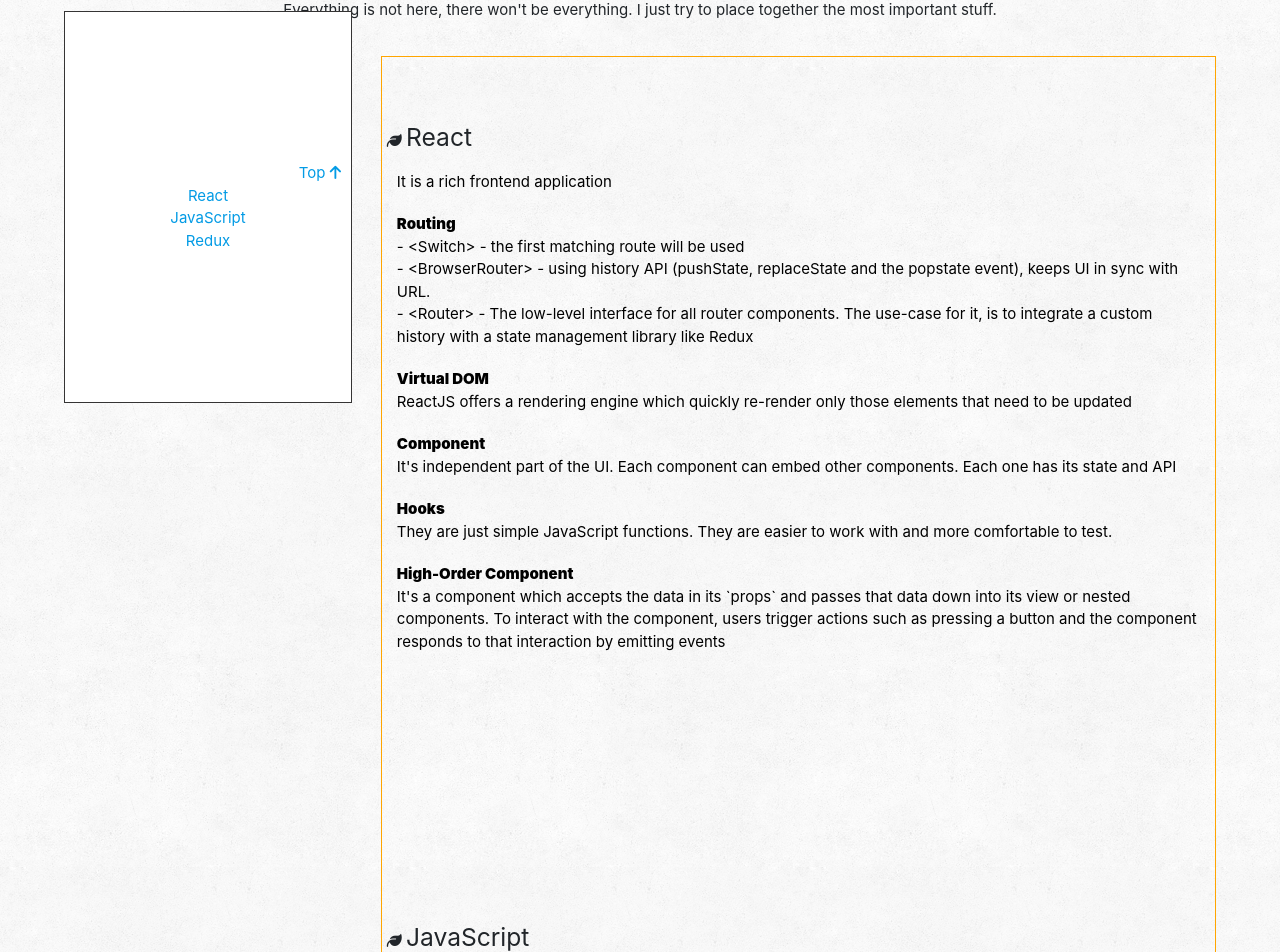
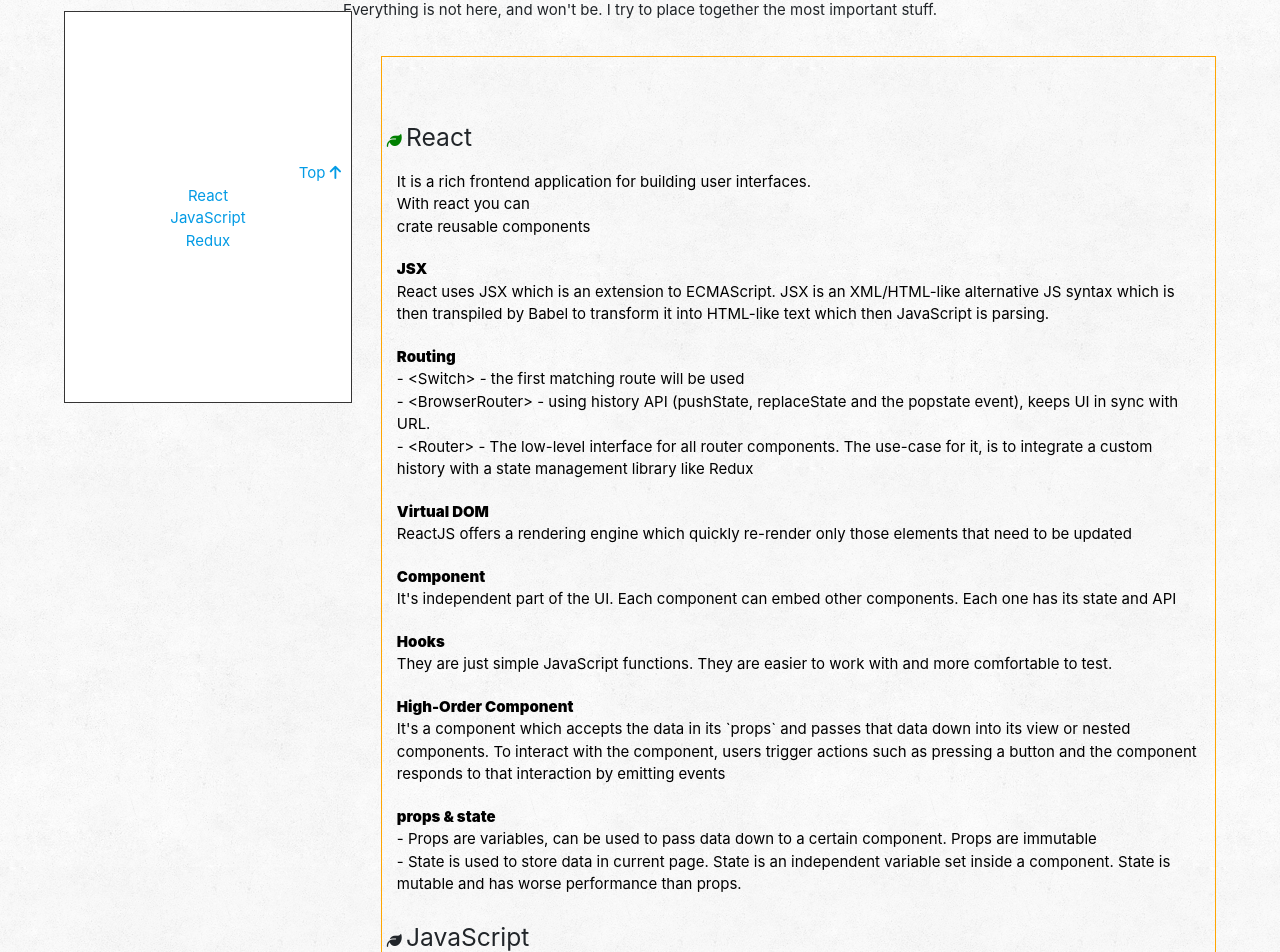
Before and after one commit to klauza/animated-business-app, a React (Create React App) app: page /lexicon in a window 1280 px wide. Shown: the part 193-1145 px from the top of the page. Built offline with nearby package versions, Linux system fonts and the light colour scheme; no server answers; a web font is replaced by a local one.

Commit message:
error cleanup & add data to lexicon

```diff
--- a/src/components/About/About.js
+++ b/src/components/About/About.js
@@ -1,10 +1,9 @@
 import React, { Fragment, useEffect, useState } from 'react';
 import { connect } from 'react-redux';
 import { pageLoad } from '../../actions/mainAction';
-import ReactImageAppear from 'react-image-appear';
+// import ReactImageAppear from 'react-image-appear';
 
 import image from '../../media/about-pc.jpeg';
-import spinner from '../../media/loader2.gif';
 
 
 
@@ -17,7 +16,7 @@ const About = ({pageLoad, main: {pageLoaded}}) => {
     if(pageLoaded.about){
       startAbout();
     }
-
+    // eslint-disable-next-line
   }, [loading])
 
   if(!pageLoaded.about){
--- a/src/components/Home/Home.js
+++ b/src/components/Home/Home.js
@@ -1,4 +1,4 @@
-import React, { useState, useEffect, useRef } from 'react';
+import React, { useState, useEffect } from 'react';
 import { connect } from 'react-redux';
 import { pageLoad } from '../../actions/mainAction';
 import ReactImageAppear from 'react-image-appear';
@@ -24,6 +24,7 @@ const Home = ({pageLoad, main: {pageLoaded}}) => {
       startBlockAnim();
     }
 
+  // eslint-disable-next-line
   }, [loading])
 
 
--- a/src/components/Lexicon/LexiconMain.js
+++ b/src/components/Lexicon/LexiconMain.js
@@ -7,8 +7,8 @@ const LexiconMain = () => {
   return (
     <div className="lexicon" id="top">
       <h3> Lexicon - the bunker of knowledge </h3>
-      <h5>This is my bag of wisdom which I grind and polish</h5>
-      <p>Everything is not here, there won't be everything. I just try to place together the most important stuff.</p>
+      <h5>This is my bag of wisdom</h5>
+      <p>Everything is not here, and won't be. I try to place together the most important stuff.</p>
 
       <div className="lexicon-container">
 
@@ -16,7 +16,7 @@ const LexiconMain = () => {
           <div className="lexicon-container__sticky-sidebar">
             <a href="#top" className="goTop">Top <i className="fa fa-arrow-up"></i></a>
             <a href="#react">React</a>
-            <a href="#javascript">JavaScript</a>
+            <a href="#javaScript">JavaScript</a>
             <a href="#redux">Redux</a>
 
           </div>
@@ -25,15 +25,22 @@ const LexiconMain = () => {
         <div className="lexicon-container__grid">
 
           <div className="lexicon-container__item-list">
-            <ul>
+            <ul className="item-list-ul">
 
 
-                <li id="react">
-                  <i className="fa fa-leaf"></i> <h5>React</h5>
+                <li id="react" className="item-list-li">
+                  <i style={{color: "green"}} className="fa fa-leaf"></i> <h5>React</h5>
                   <div className="description-main content-react">
+                    <div className="description-main__core">
+                      <span>It is a rich frontend application for building user interfaces.</span>
+                      <ul>With react you can
+                        <li>crate reusable components</li>
+                      </ul>
+                    </div>
 
-                    <div className="description-main__core">
-                      <span>It is a rich frontend application</span>
+                    <div className="description-main__extended">
+                      <span className="span-bold">JSX</span>
+                      <div>React uses JSX which is an extension to ECMAScript. JSX is an XML/HTML-like alternative JS syntax which is then transpiled by Babel to transform it into HTML-like text which then JavaScript is parsing. </div>
                     </div>
 
                     <div className="description-main__extended">
@@ -58,11 +65,16 @@ const LexiconMain = () => {
                       <span className="span-bold">High-Order Component</span>
                       <div>It's a component which accepts the data in its `props` and passes that data down into its view or nested components. To interact with the component, users trigger actions such as pressing a button and the component responds to that interaction by emitting events</div>
                     </div>
+                    <div className="description-main__extended">
+                      <span className="span-bold">props & state</span>
+                      <div>- Props are variables, can be used to pass data down to a certain component. Props are immutable</div>
+                      <div>- State is used to store data in current page. State is an independent variable set inside a component. State is mutable and has worse performance than props.</div>
+                    </div>
 
                   </div>
                 </li>
 
-                <li id="javascript">
+                <li id="javaScript" className="item-list-li">
                   <i className="fa fa-leaf"></i> <h5>JavaScript</h5>
                   <div className="description-main content-javascript">
 
@@ -78,7 +90,7 @@ const LexiconMain = () => {
                   </div>
                 </li>
 
-                <li id="redux">
+                <li id="redux" className="item-list-li">
                   <i className="fa fa-leaf"></i> <h5>Redux</h5>
                   <div className="description-main content-redux">desc</div>
                 </li>
--- a/src/components/Lexicon/_lexicon.scss
+++ b/src/components/Lexicon/_lexicon.scss
@@ -59,8 +59,8 @@
     }
     &__item-list{
       border: 1px solid orange;
-      ul{
-        li{
+      .item-list-ul{
+        .item-list-li{
           height: 100vh;
           padding-top: 50px;
           margin-left: 5px;
--- a/src/components/Projects/ProjectsData.js
+++ b/src/components/Projects/ProjectsData.js
@@ -1,4 +1,5 @@
-import { eNewsstandImg, bhutanotel, carDealershipImg, churchImg, nobleImg, heroImg, hussarImg, petShelterImg, photographyImg, pwdMaker} from '../../media/index';
+import { eNewsstandImg, bhutanotel, nobleImg, heroImg, hussarImg, petShelterImg, photographyImg, pwdMaker} from '../../media/index';
+// import { carDealershipImg, churchImg } from '../../media/index';
 
 const portfData =  [
   {
```
Also changed, not shown: 1 other file (tests, documents, lock files or other folders).
